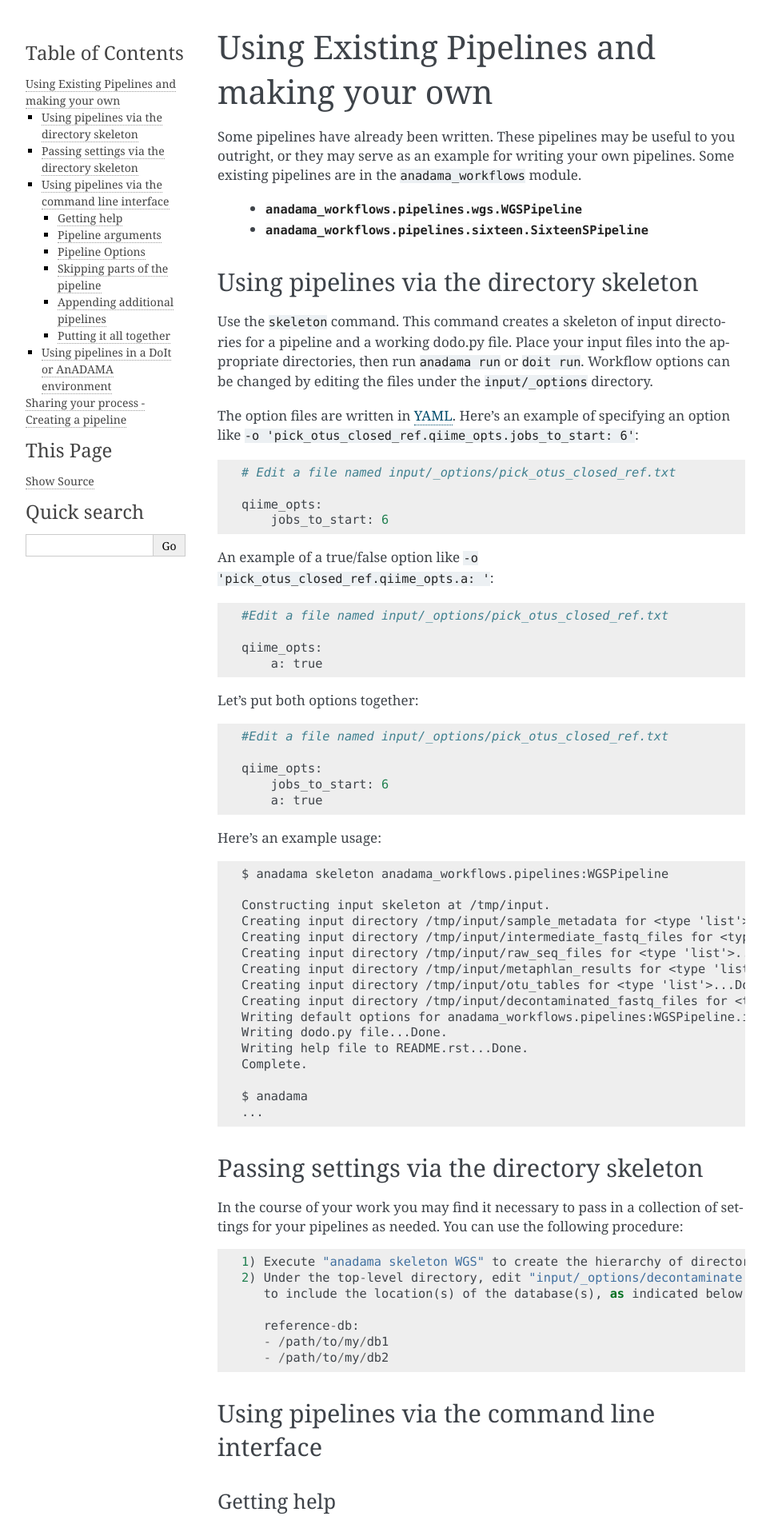
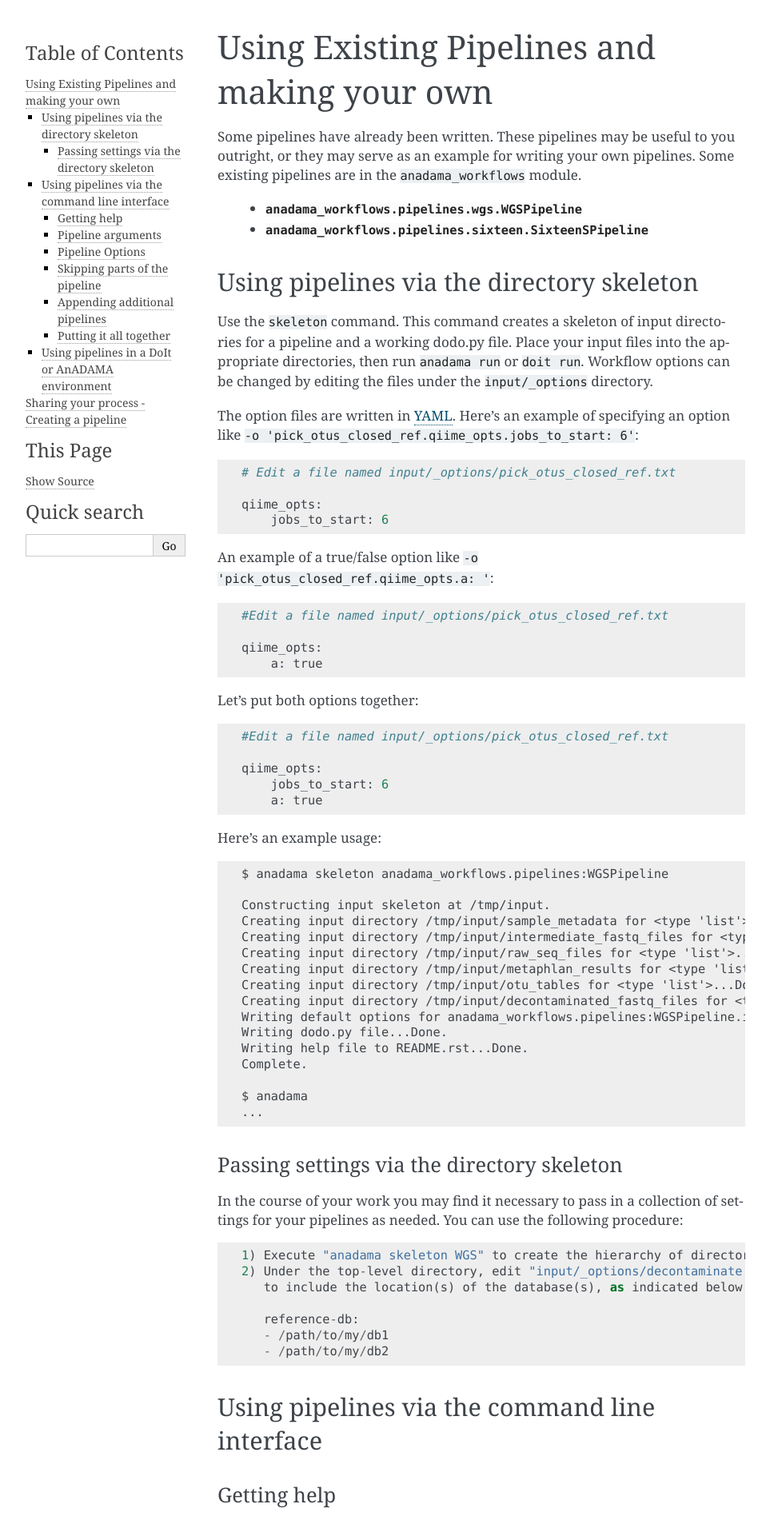
Before and after one commit to biobakery/anadama2, a Sphinx documentation site: the page built from doc/source/your_own_pipeline.rst, in a window 1280 px wide. Shown: the top 1906 px of the page at 80% size, without its empty margins (148-1111 px from the left). Built offline with Sphinx 7.4.7, drawn with Linux system fonts in a browser that asks for light colours.

Commit message:
fix: change passing settings in directory skeleton to minor heading

```diff
--- a/doc/source/your_own_pipeline.rst
+++ b/doc/source/your_own_pipeline.rst
@@ -72,7 +72,7 @@ Here's an example usage::
   ...
 
 Passing settings via the directory skeleton
-===========================================
+___________________________________________
 
 In the course of your work you may find it necessary to pass in a
 collection of settings for your pipelines as needed.  You can use the
```
